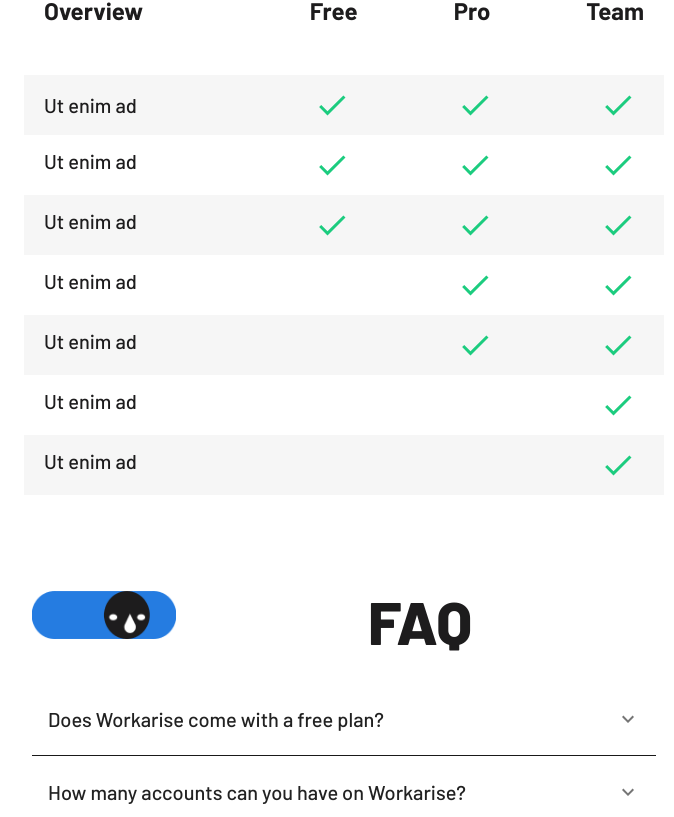
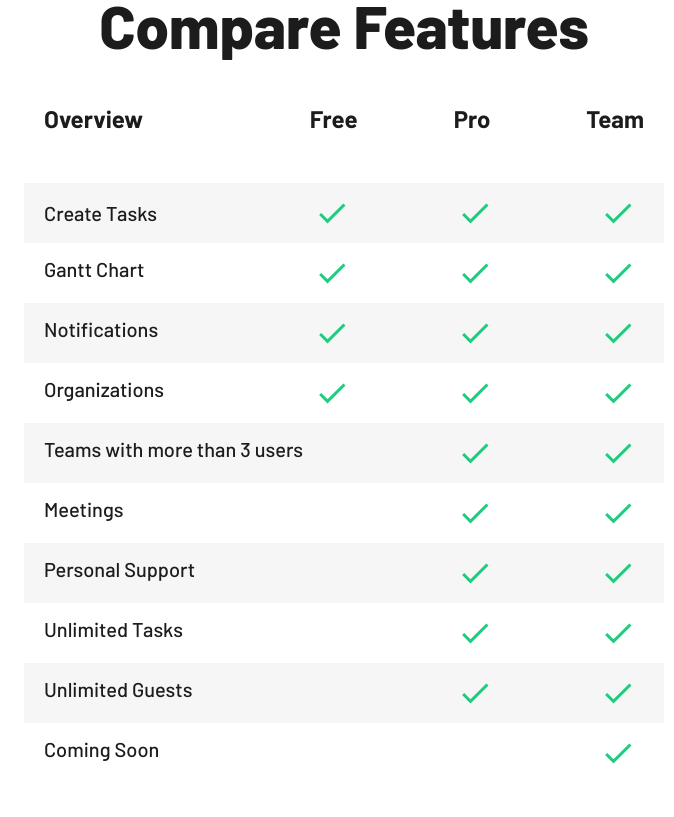
Before and after one commit to ever96/workarise-landing-page, a React (Vite) app: page /pricing in a window 1280 px wide. Shown: the part 1243-2060 px from the top of the page, without its empty margins (296-970 px from the left). Built offline with nearby package versions, Linux system fonts and the light colour scheme.

Commit message:
Add who we are and our values missing characteristics, some FAQ answer, plan comparison and form emailjs data

```diff
--- a/src/components/ChoosePlan/ChoosePlan.component.jsx
+++ b/src/components/ChoosePlan/ChoosePlan.component.jsx
@@ -25,10 +25,10 @@ export const ChoosePlan = ({section}) => {
         annually: 0,
       },
       includedFeatures: [
-        "Ut enim ad", "Minim veniam",
+        "Create Tasks", "Until 3 Team size", "Gantt Chart", "Notifications", "Organizations"
       ],
       notIncludedFeatures: [
-        "Enim ad minim", "Ouis nostrud", "Nisi ut aliquip", "Ad veniam"
+        "Meetings", "Personal Support", "Unlimited Tasks", "Unlimited guests"
       ]
     },
     {
@@ -41,7 +41,7 @@ export const ChoosePlan = ({section}) => {
         annually: 10,
       },
       includedFeatures: [
-        "Ut enim ad", "Minim veniam", "Enim ad minim", "Ouis nostrud"
+        "Free Plan Features", "Teams with more than 3 users", "Meetings", "Personal Support", "Unlimited Tasks", "Unlimited Guests"
       ],
       notIncludedFeatures: [
          "Nisi ut aliquip", "Ad veniam"
@@ -57,7 +57,7 @@ export const ChoosePlan = ({section}) => {
         annually: 15,
       },
       includedFeatures: [
-        "Ut enim ad", "Minim veniam", "Enim ad minim", "Ouis nostrud", "Nisi ut aliquip", "Ad veniam"
+        "Coming soon",
       ],
       notIncludedFeatures: [],
     }
@@ -78,7 +78,7 @@ export const ChoosePlan = ({section}) => {
       </div>
       <div className='w-full flex items-center gap-5 snap-x overflow-x-auto pt-3 pb-10 px-5 overflow-y-hidden lg:justify-evenly'>
         {plans.map((plan, index) => (
-          <article key={`${plan.title}/${index}`} className={`min-w-[288px] max-w-[310px] ${section === "comparePlans" ? 'bg-white' : ''} flex flex-col justify-center gap-5 overflow-hidden shrink-0 shadow-md rounded-2xl py-10 px-8 lg:gap-7 lg:max-w-[330px]`}>
+          <article key={`${plan.title}/${index}`} className={`min-w-[288px] max-w-[310px] min-h-[684px] ${section === "comparePlans" ? 'bg-white' : ''} flex flex-col gap-5 overflow-hidden shrink-0 shadow-md rounded-2xl py-10 px-8 lg:gap-7 lg:max-w-[330px] lg:min-h-[756px]`}>
             <div className='flex gap-4'>
               <img src={plan.icon} alt={plan.alt} />
               <h3 className='text-2xl font-bold md:text-3xl lg:text-4xl'>{plan.title}</h3>
--- a/src/components/ComparePlans/ComparePlans.component.jsx
+++ b/src/components/ComparePlans/ComparePlans.component.jsx
@@ -26,7 +26,7 @@ export const ComparePlans = () => {
         <ul className="w-full flex flex-col lg:w-[50%]">
           <li className="py-3 bg-[#5555550D] px-5 ">
             <div className="w-full flex justify-between items-center font-medium lg:text-xl">
-              <p>Ut enim ad </p>
+              <p>Create Tasks</p>
               <div className="flex justify-center gap-6 pr-1 lg:gap-[107px] lg:pr-2">
                 <span><CheckIcon sx={{color: "green.main", fontSize: ["24px", "24px", "36px"]}} /></span>
                 <span><CheckIcon sx={{color: "green.main", fontSize: ["24px", "24px", "36px"]}} /></span>
@@ -36,7 +36,7 @@ export const ComparePlans = () => {
           </li>
           <li className="py-3 px-5 ">
             <div className="w-full flex justify-between font-medium lg:text-xl">
-              <p>Ut enim ad </p>
+              <p>Gantt Chart </p>
               <div className="flex justify-center gap-6 pr-1 lg:gap-[107px] lg:pr-2">
                 <span><CheckIcon sx={{color: "green.main", fontSize: ["24px", "24px", "36px"]}} /></span>
                 <span><CheckIcon sx={{color: "green.main", fontSize: ["24px", "24px", "36px"]}} /></span>
@@ -46,7 +46,7 @@ export const ComparePlans = () => {
           </li>
           <li className="py-3 bg-[#5555550D] px-5 ">
             <div className="w-full flex justify-between font-medium lg:text-xl">
-              <p>Ut enim ad </p>
+              <p>Notifications </p>
               <div className="flex justify-center gap-6 pr-1 lg:gap-[107px] lg:pr-2">
                 <span><CheckIcon sx={{color: "green.main", fontSize: ["24px", "24px", "36px"]}} /></span>
                 <span><CheckIcon sx={{color: "green.main", fontSize: ["24px", "24px", "36px"]}} /></span>
@@ -56,9 +56,9 @@ export const ComparePlans = () => {
           </li>
           <li className="py-3 px-5 ">
             <div className="w-full flex justify-between font-medium lg:text-xl">
-              <p>Ut enim ad </p>
+              <p>Organizations </p>
               <div className="flex justify-center gap-6 pr-1 lg:gap-[107px] lg:pr-2">
-                <span></span>
+              <span><CheckIcon sx={{color: "green.main", fontSize: ["24px", "24px", "36px"]}} /></span>
                 <span><CheckIcon sx={{color: "green.main", fontSize: ["24px", "24px", "36px"]}} /></span>
                 <span><CheckIcon sx={{color: "green.main", fontSize: ["24px", "24px", "36px"]}} /></span>
               </div>
@@ -66,7 +66,7 @@ export const ComparePlans = () => {
           </li>
           <li className="py-3 bg-[#5555550D] px-5 ">
             <div className="w-full flex justify-between font-medium lg:text-xl">
-              <p>Ut enim ad </p>
+              <p>Teams with more than 3 users </p>
               <div className="flex justify-center gap-6 pr-1 lg:gap-[107px] lg:pr-2">
                 <span></span>
                 <span><CheckIcon sx={{color: "green.main", fontSize: ["24px", "24px", "36px"]}} /></span>
@@ -76,17 +76,47 @@ export const ComparePlans = () => {
           </li>
           <li className="py-3 px-5 ">
             <div className="w-full flex justify-between font-medium lg:text-xl">
-              <p>Ut enim ad </p>
+              <p>Meetings </p>
               <div className="flex justify-center gap-6 pr-1 lg:gap-[107px] lg:pr-2">
                 <span></span>
-                <span></span>
+                <span><CheckIcon sx={{color: "green.main", fontSize: ["24px", "24px", "36px"]}} /></span>
                 <span><CheckIcon sx={{color: "green.main", fontSize: ["24px", "24px", "36px"]}} /></span>
               </div>
             </div>
           </li>
           <li className="py-3 bg-[#5555550D] px-5">
             <div className="w-full flex justify-between font-medium lg:text-xl ">
-              <p>Ut enim ad </p>
+              <p>Personal Support </p>
+              <div className="flex justify-center gap-6 pr-1 lg:gap-[107px] lg:pr-2">
+                <span></span>
+                <span><CheckIcon sx={{color: "green.main", fontSize: ["24px", "24px", "36px"]}} /></span>
+                <span><CheckIcon sx={{color: "green.main", fontSize: ["24px", "24px", "36px"]}} /></span>
+              </div>
+            </div>
+          </li>
+          <li className="py-3 px-5">
+            <div className="w-full flex justify-between font-medium lg:text-xl ">
+              <p>Unlimited Tasks</p>
+              <div className="flex justify-center gap-6 pr-1 lg:gap-[107px] lg:pr-2">
+                <span></span>
+                <span><CheckIcon sx={{color: "green.main", fontSize: ["24px", "24px", "36px"]}} /></span>
+                <span><CheckIcon sx={{color: "green.main", fontSize: ["24px", "24px", "36px"]}} /></span>
+              </div>
+            </div>
+          </li>
+          <li className="py-3 bg-[#5555550D] px-5">
+            <div className="w-full flex justify-between font-medium lg:text-xl ">
+              <p>Unlimited Guests</p>
+              <div className="flex justify-center gap-6 pr-1 lg:gap-[107px] lg:pr-2">
+                <span></span>
+                <span><CheckIcon sx={{color: "green.main", fontSize: ["24px", "24px", "36px"]}} /></span>
+                <span><CheckIcon sx={{color: "green.main", fontSize: ["24px", "24px", "36px"]}} /></span>
+              </div>
+            </div>
+          </li>
+          <li className="py-3 px-5">
+            <div className="w-full flex justify-between font-medium lg:text-xl ">
+              <p>Coming Soon</p>
               <div className="flex justify-center gap-6 pr-1 lg:gap-[107px] lg:pr-2">
                 <span></span>
                 <span></span>
--- a/src/components/OurValues/OurValues.component.jsx
+++ b/src/components/OurValues/OurValues.component.jsx
@@ -10,7 +10,7 @@ export const OurValues = () => {
 
   const values = [
     {
-      title: "Improvement",
+      title: "Growth",
       description: "We are actively seeking to improve our product and our company.",
       icon: <TrendingUpIcon />
     },
@@ -21,7 +21,7 @@ export const OurValues = () => {
     },
     {
       title: "Improvement",
-      description: "We are always on the look-out for inprovement in our product and company.",
+      description: "We actively try to iterate the product with our User's feedback.",
       icon: <ShieldIcon />
     },
     {
@@ -42,7 +42,7 @@ export const OurValues = () => {
   ]
 
   return (
-    <section className="w-full flex flex-col items-center gap-4 px-3 pt-16 pb-10 md:px-7 lg:px-10 md:items-center md:flex-row-reverse md:justify-around lg:pt-24">
+    <section className="w-full flex flex-col items-center gap-4 px-3 pt-16 pb-10 md:px-7 lg:px-10 md:items-center md:flex-row-reverse md:justify-around lg:pt-24 lg:pb-24">
       <div className="flex flex-col gap-4 md:gap-10 lg:gap-14">
         <h2 className="text-2xl font-extrabold text-center md:text-3xl lg:text-6xl lg:text-left">
           Our
--- a/src/hooks/useSentForm.js
+++ b/src/hooks/useSentForm.js
@@ -18,10 +18,10 @@ export const useSentForm = ({form}) => {
 
       //start sending email
       const send = await emailjs.sendForm(
-        "", //service id
-        "", //template id
+        "service_9k7jyef", //service id
+        "template_9neho7a", //template id
         form.current,
-        "" // public key
+        "pdcyddoaTYDtgYOt8" // public key
       );
 
       // Email sent and stop loading
```
Also changed, not shown: src/components/AboutUsWhoWeAre/AboutUsWhoWeAre.component.jsx (+6 -6 lines), src/components/FAQ/FAQ.component.jsx (+7 -6 lines).
